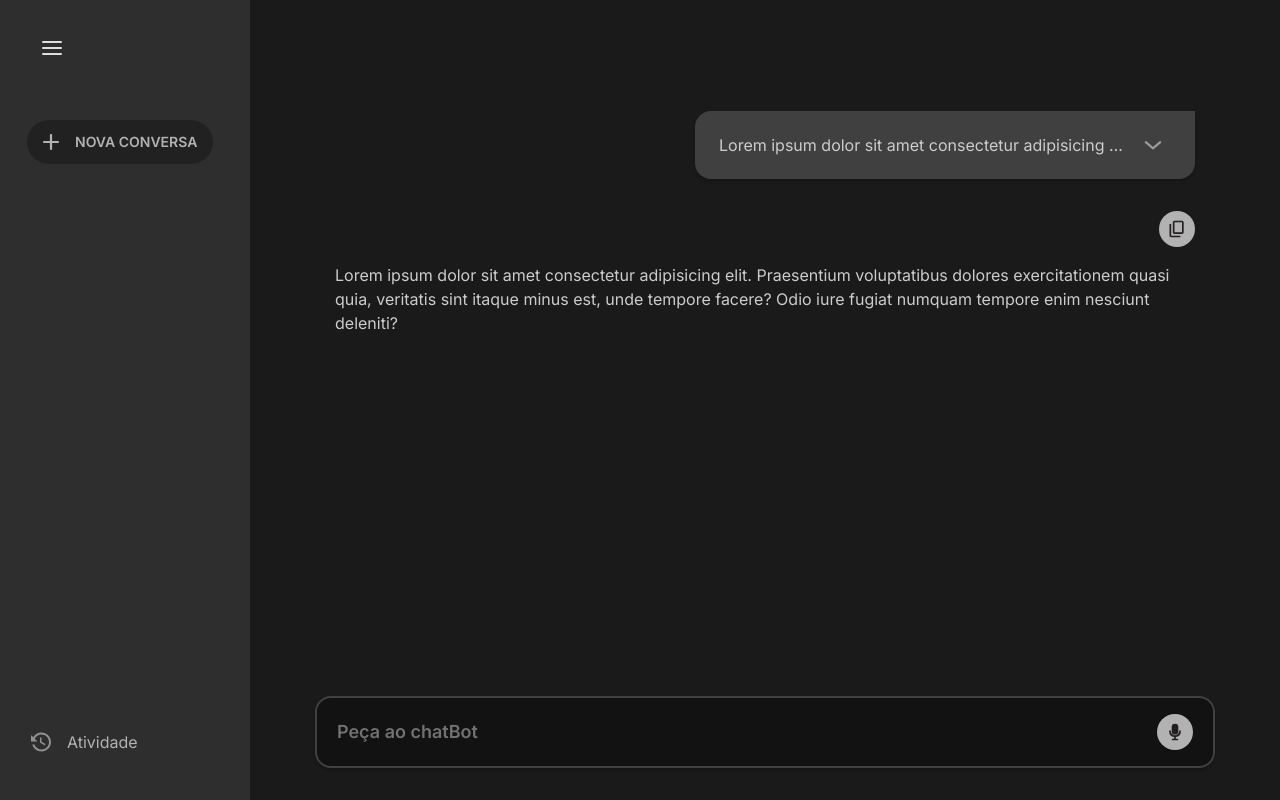
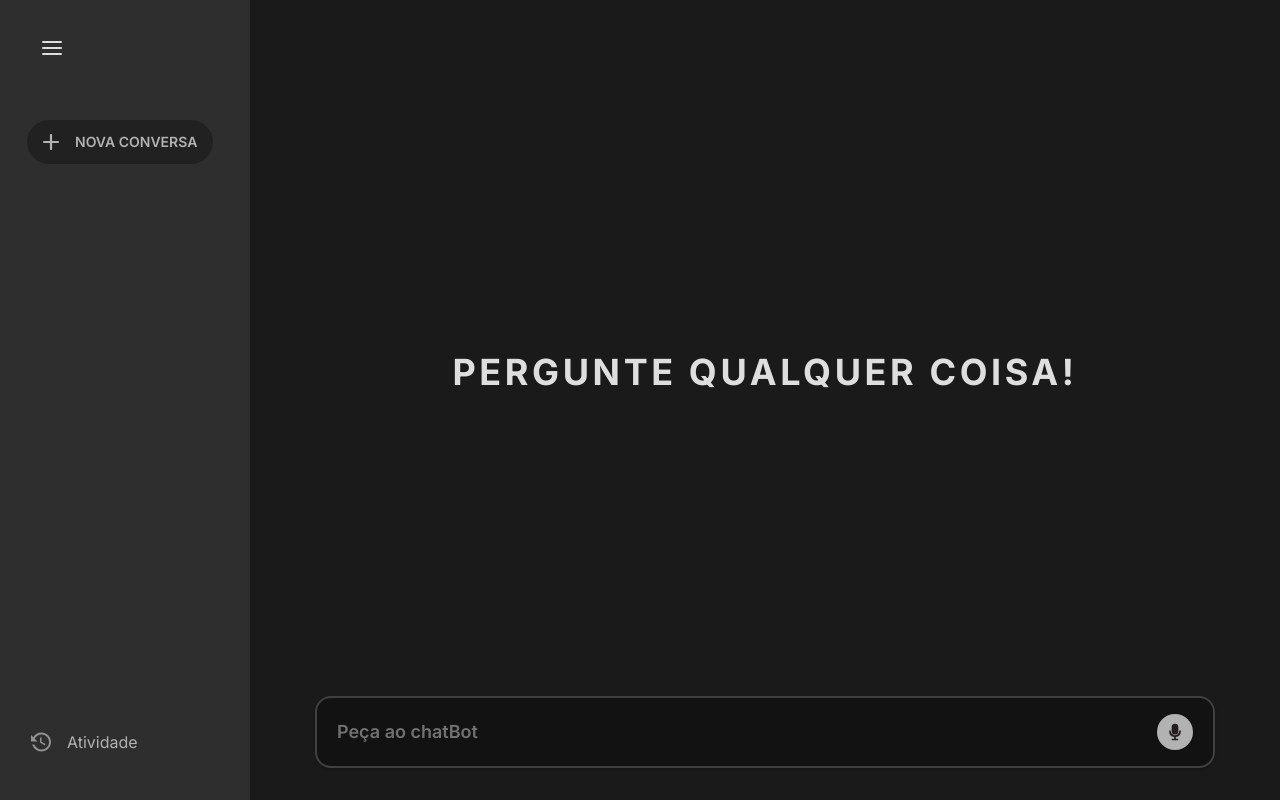
Before and after one commit to Leozinho2831/ChatBot, a website with bundled scripts: page index.html in a window 1280 px wide. Built offline with nearby package versions, Linux system fonts and the light colour scheme.

Commit message:
remove itens text chat bot

```diff
--- a/index.html
+++ b/index.html
@@ -60,22 +60,11 @@
         </div>
         <main class="grid grid-rows-[1fr,auto] grid-cols-1 gap-12 h-screen bg-gray-950 py-8 px-10 max-sm:gap-8 max-sm:py-6 max-sm:px-8">
             <!-- criar efeito de digitação com js -->
-            <section class="justify-self-center self-center max-w-[900px] w-full max-h-[90%] h-full mt-16 py-4 px-5 flex flex-col gap-8 overflow-y-auto scrollable">
+            <section class="relative justify-self-center self-center max-w-[900px] w-full max-h-[90%] h-full mt-16 py-4 px-5 flex flex-col gap-8 overflow-y-auto scrollable js-contentChat">
                 <!-- trocar texto pela conversa com js -->
-                <!-- <h1 class="self-end text-center uppercase font-bold tracking-widest text-gray-200 text-4xl max-sm:3xl">Pergunte qualquer coisa!</h1> -->
-                <!-- conversa ia e usuário -->
-                <div class="self-end flex items-center gap-3 w-full max-w-[500px] bg-gray-800 text-gray-300 rounded-2xl rounded-tr-none py-4 px-6 shadow-[0_2px_3px_rgba(0,0,0,0.2)] max-xs:py-3 max-xs:px-5">
-                    <p class="truncate text-base max-xs:text-sm">Lorem ipsum dolor sit amet consectetur adipisicing elit. Beatae aspernatur veniam saepe nam modi consectetur minus impedit repudiandae fugiat deleniti, delectus quidem ad natus nesciunt et! Sint sunt minima laborum. Lorem ipsum dolor sit amet consectetur adipisicing elit. Beatae aspernatur veniam saepe nam modi consectetur minus impedit repudiandae fugiat deleniti, delectus quidem ad natus nesciunt et! Sint sunt minima laborum.</p>
-                    <button class="self-start min-w-fit cursor-pointer p-2 rounded-full hover:bg-gray-700/70 js-rotate180 js-openMessageUser">
-                        <img class="w-5 h-5" src="src/images/arrow-menu.svg" alt="Ver mais">
-                    </button>
-                </div>
-                <div class="text-gray-300 flex flex-col gap-4">
-                    <button class="self-end bg-gray-400 p-2 rounded-full cursor-pointer hover:bg-gray-500 js-copyMessage">
-                        <img class="w-5 h-5" src="src/images/copy.svg" alt="Copiar">
-                    </button>
-                    <p class="flex-1 text-base max-xs:text-sm js-responseIa">Lorem ipsum dolor sit amet consectetur adipisicing elit. Praesentium voluptatibus dolores exercitationem quasi quia, veritatis sint itaque minus est, unde tempore facere? Odio iure fugiat numquam tempore enim nesciunt deleniti?</p>
-                </div>
+                <h1 class="absolute top-1/2 left-1/2 transform -translate-x-1/2 -translate-y-1/2 w-full text-center uppercase font-bold tracking-widest text-gray-200 text-4xl max-sm:3xl">
+                    Pergunte qualquer coisa!
+                </h1>
             </section>
             <div class="self-end justify-self-center w-full max-w-[900px]">
                 <form class="js-form">
@@ -124,6 +113,6 @@
     <script type="module" src="src/javascript/history.js"></script>
     <script src="src/javascript/historyDelete.js"></script>
     <script type="module" src="src/javascript/openMessageUser.js"></script>
-    <script src="src/javascript/chat.js"></script>
+    <script type="module" src="src/javascript/chat.js"></script>
 </body>
 </html>
```
Also changed, not shown: src/output.css.
